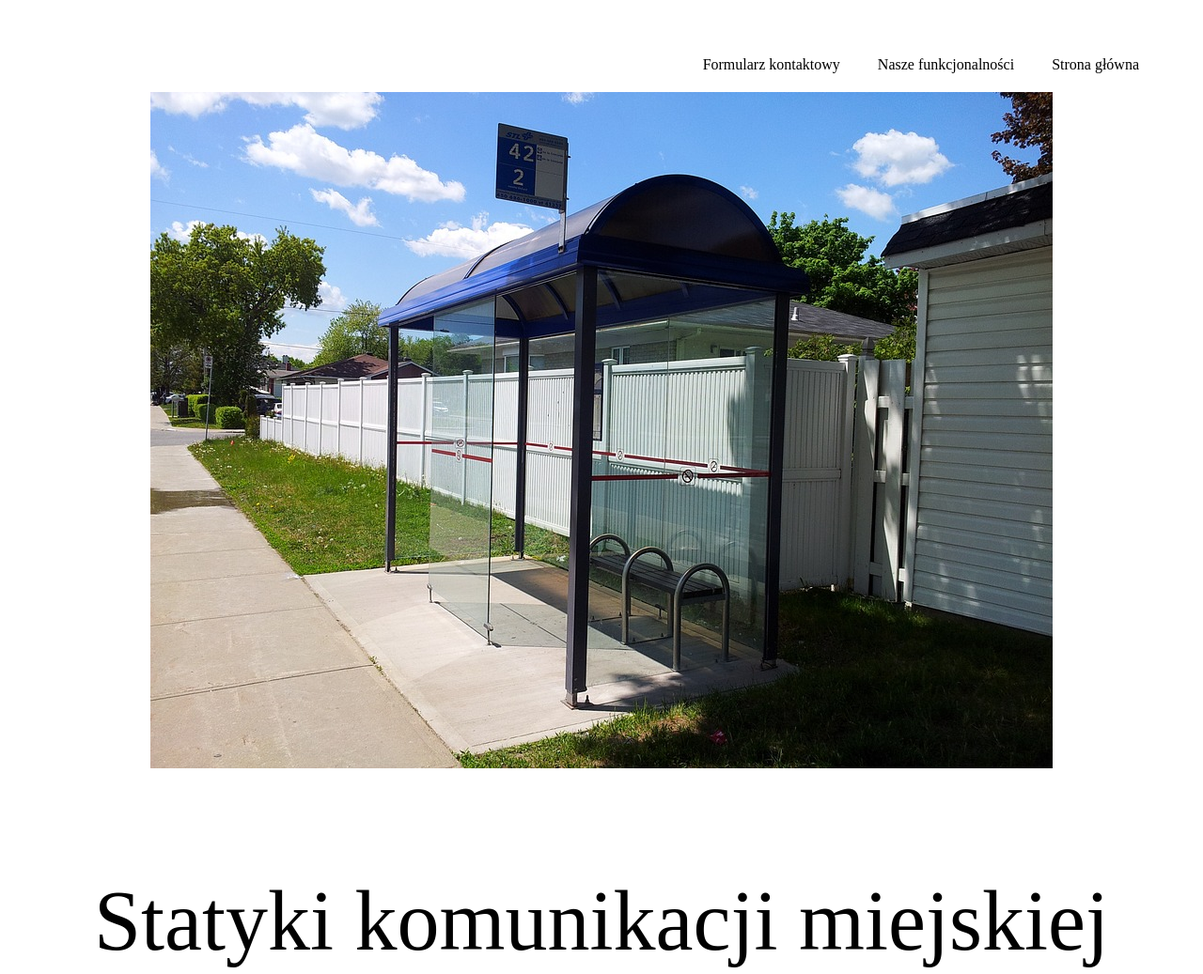
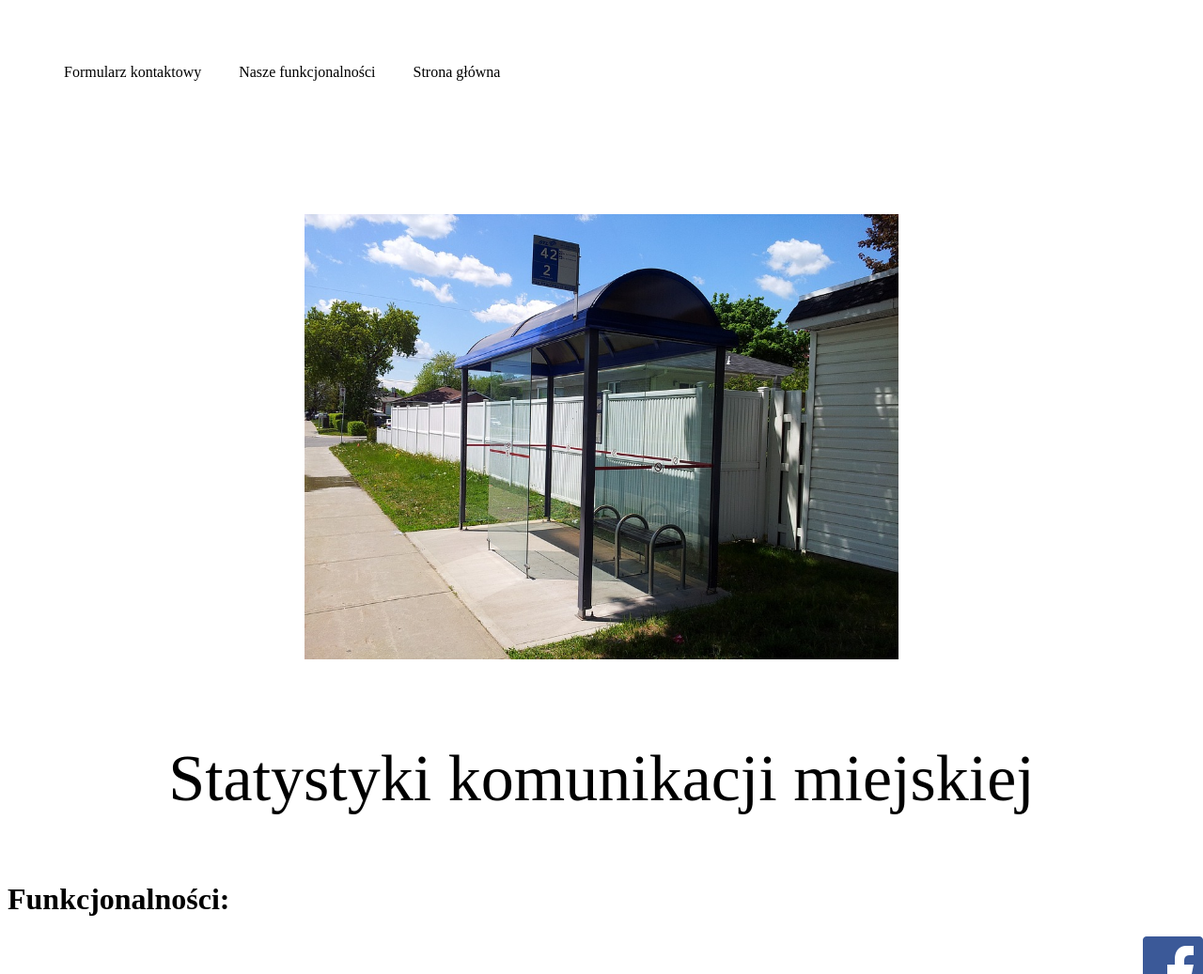
Before and after one commit to infoshareacademy/jfdd-transport, a plain HTML site: page index.html in a window 1280 px wide. Shown: the top 1037 px of the page at 94% size. After the commit the page ends 997 px from the top, so only its background shows below. Drawn offline with Linux system fonts and the light colour scheme.

Commit message:
Merge branch 'master' of https://github.com/infoshareacademy/jfdd-transport
Conflicts:
	index.html

```diff
--- a/index.html
+++ b/index.html
@@ -20,8 +20,8 @@
     <main>
         <div id="intro">
 
-            <img src="images/bus-stop.jpg">
-            <p> Statyki komunikacji miejskiej</p>
+            <p><img class="foto1" src="images/bus-stop.jpg" alt="zdjęcie przystanku"></p>
+            <p> Statystyki komunikacji miejskiej</p>
 
         </div>
 
--- a/stylesheet.css
+++ b/stylesheet.css
@@ -3,6 +3,8 @@ ul {
     list-style: none;
     margin: 20px;
     padding: 20px;
+    position: fixed;
+
 }
 
 ul li {
@@ -20,10 +22,15 @@ ul a {
 }
 
 #intro {
+    padding-top: 150px;
     text-align: center;
-    font-size: 90px;
+    font-size: 70px;
 }
 
+.foto1 {
+    width: 50%;
+
+}
 #socialmedia {
     position: fixed;
     right: 0;
```
